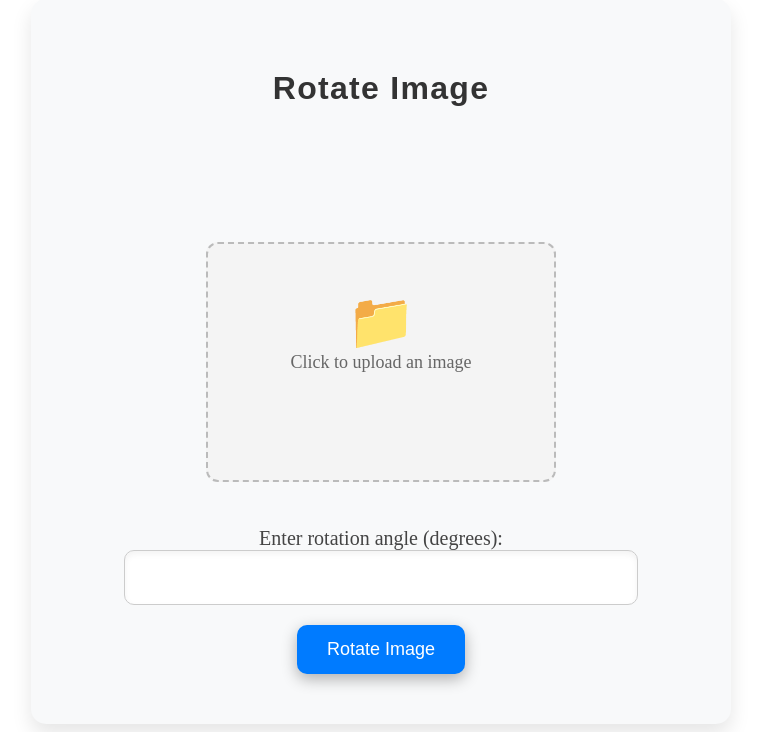
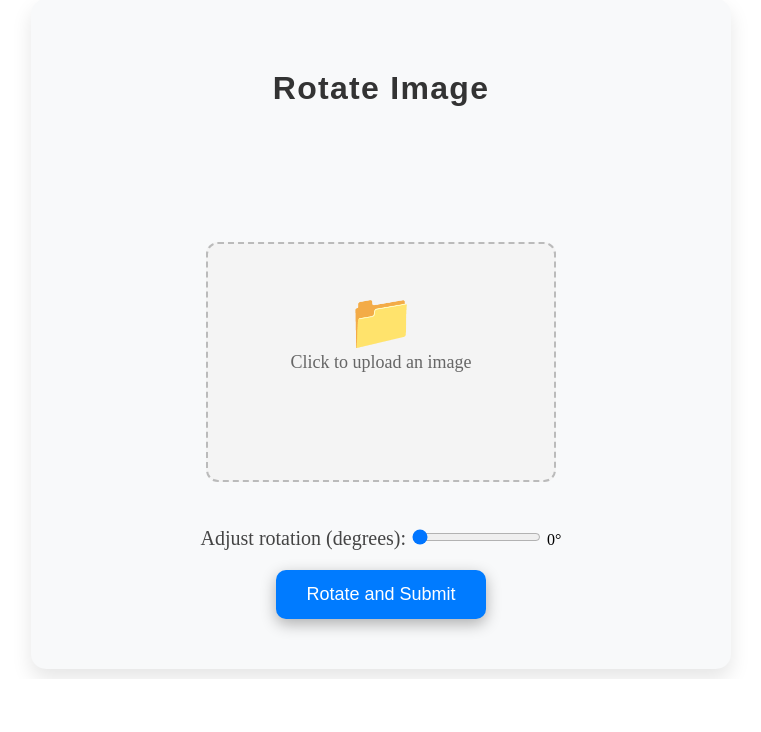
Before and after one commit to arpit585/imageutils, a Flask app: page /rotate_image in a window 1280 px wide. Shown: the part 121-853 px from the top of the page, without its empty margins (259-1020 px from the left). After the commit the page ends 800 px from the top, so only its background shows below. Run offline with Flask 3, Linux system fonts and the light colour scheme; some libraries are stand-ins or nearby versions.

Commit message:
code added

```diff
--- a/templates/rotate_image.html
+++ b/templates/rotate_image.html
@@ -10,7 +10,7 @@
 <body>
 <!-- Navbar -->
 <div class="navbar">
-    <img src="{{ url_for('static', filename='images/logo.jpeg') }}" alt="Logo" class="logo">
+    <img src="{{ url_for('static', filename='images/logo.jpeg') }}" alt="Logo" class="logo"></img>
     <ul>
         <li><a href="{{ url_for('home') }}" class="{{ 'active' if active_page == 'home' else '' }}">Resize Image</a></li>
         <li><a href="{{ url_for('crop_image') }}" class="{{ 'active' if active_page == 'crop_image' else '' }}">Crop Image</a></li>
@@ -20,32 +20,79 @@
 </div>
 <div class="container">
     <h1>Rotate Image</h1>
-    <form action="/rotate_image" method="POST" enctype="multipart/form-data">
+    <form id="rotate-form" action="/rotate_image" method="POST" enctype="multipart/form-data">
         <div class="upload-box" onclick="document.getElementById('file-input').click();">
             <input type="file" id="file-input" name="image" accept="image/*" required style="display:none;">
-            <p id="file-name-text">Click to upload an image</p> <!-- Default text to click -->
+            <p id="file-name-text">Click to upload an image</p>
         </div>
-        <div class="size-inputs">
-            <label for="angle">Enter rotation angle (degrees):</label>
-            <input type="number" id="angle" name="angle" required><br>
+
+        <!-- Slider input for rotation angle -->
+        <div class="angle-input">
+            <label for="angle-slider">Adjust rotation (degrees):</label>
+            <input type="range" id="angle-slider" name="angle" min="0" max="360" value="0" step="1">
+            <span id="angle-value">0°</span>
         </div>
-        <button type="submit">Rotate Image</button>
+
+        <button type="submit">Rotate and Submit</button>
     </form>
 
-    <!-- Conditional display based on the existence of a rotated image -->
+    <!-- Image Preview Section -->
+    <div id="image-preview" style="display: none;">
+        <h2>Rotated Image Preview:</h2>
+        <img id="rotated-image" style="max-width: 50%;" alt="Rotated Image">
+    </div>
+
+    <!-- Image Display Section -->
     {% if image_url %}
     <div class="image-display">
-        <h2>Rotated Image:</h2>
-        <img src="{{ image_url }}" alt="Rotated Image">
+        <h3>Download Rotated Image:</h3>
+        <a href="{{ url_for('download_image', filename=download_filename) }}">
+            <button type="button" class="btn">Download Image</button>
+        </a>
+        <h2>Final Rotated Image:</h2>
+        <img src="{{ image_url }}" alt="Final Rotated Image" style="max-width: 50%;">
 
-        <h3>Download Rotated Image:</h3>
-        <a href="{{ url_for('download_image', filename=download_filename) }}" class="btn"><button  type="button" class="btn">Download Image</button></a>
-    </div>
     </div>
     {% endif %}
 </div>
 
-<script src="{{ url_for('static', filename='js/script.js') }}"></script>
+<script>
+document.addEventListener('DOMContentLoaded', function() {
+    const fileInput = document.getElementById('file-input');
+    const fileNameText = document.getElementById('file-name-text');
+    const imagePreview = document.getElementById('image-preview');
+    const rotatedImage = document.getElementById('rotated-image');
+    const angleSlider = document.getElementById('angle-slider');
+    const angleValue = document.getElementById('angle-value');
 
+    // Show image file name after selection
+    fileInput.addEventListener('change', function() {
+        if (fileInput.files.length > 0) {
+            fileNameText.textContent = `Selected file: ${fileInput.files[0].name}`;
+            previewImage(fileInput.files[0]);
+        } else {
+            fileNameText.textContent = 'Click to upload an image';
+            imagePreview.style.display = 'none';
+        }
+    });
+
+    // Function to preview and rotate image on the client-side
+    function previewImage(file) {
+        const reader = new FileReader();
+        reader.onload = function(e) {
+            rotatedImage.src = e.target.result;
+            imagePreview.style.display = 'block';
+        };
+        reader.readAsDataURL(file);
+    }
+
+    // Listen for changes in the rotation slider and adjust image rotation
+    angleSlider.addEventListener('input', function() {
+        const angle = angleSlider.value;
+        angleValue.textContent = `${angle}°`;
+        rotatedImage.style.transform = `rotate(${angle}deg)`;
+    });
+});
+</script>
 </body>
 </html>
```
Also changed, not shown: templates/image_compress.html (+16 -4 lines).
